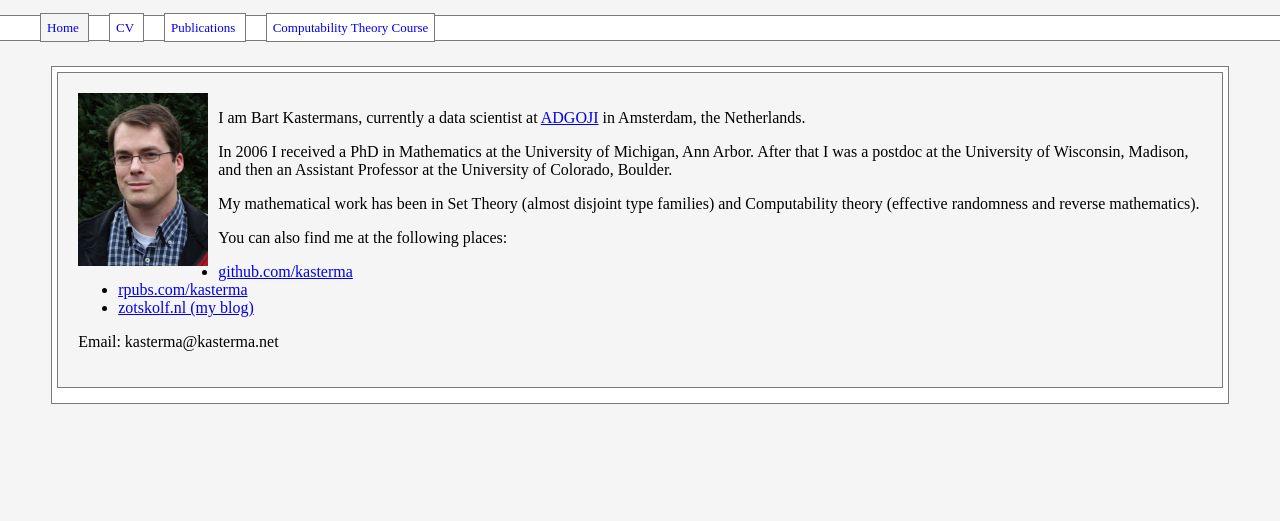
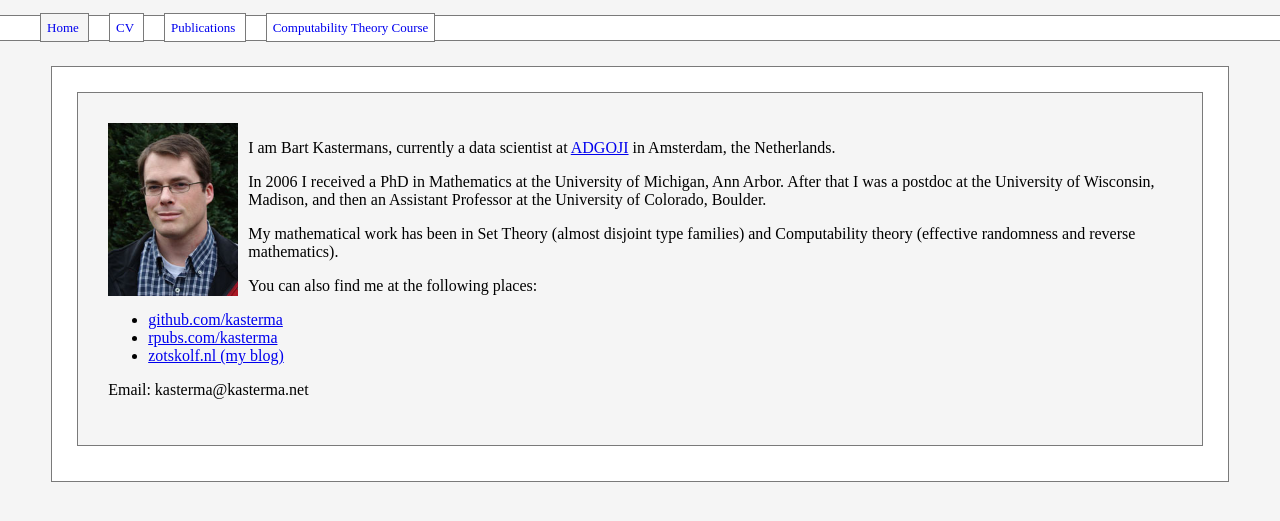
Before and after one commit to kasterma/kasterma.github.io, a Jekyll site: the page built from index.html, in a window 1280 px wide. Shown: the top 521 px of the page. Built offline with Jekyll 4.4.1, drawn with Linux system fonts in a browser that asks for light colours; Markdown is read by kramdown in place of the engine named in the settings.

Commit message:
more space on homepage

```diff
--- a/css/main.css
+++ b/css/main.css
@@ -103,8 +103,8 @@ a.navitem:hover {
 
 
 .hpbox {
-    margin : 5px 5px 5px 5px;
-    padding : 20px;
+    margin : 25px;
+    padding : 30px;
     border : 1px solid #7A7A7A;
     background-color : 	#F5F5F5;
 }
```
